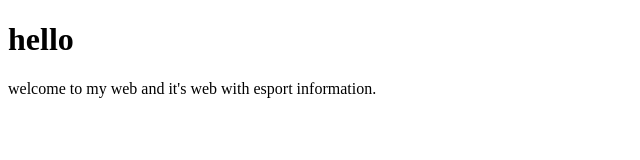
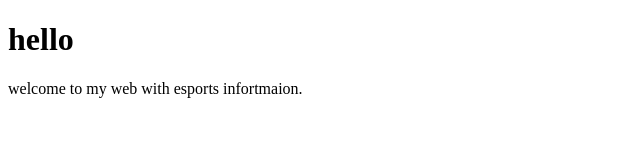
Before and after one commit to veresagoston/theproweboldal, a plain HTML site: page index.html in a window 1280 px wide. Shown: the whole page, without its empty margins (0-640 px from the left). Drawn offline with Linux system fonts and the light colour scheme.

Commit message:
Update index.html

```diff
--- a/index.html
+++ b/index.html
@@ -7,7 +7,7 @@
 
   <h1>hello</h1>
 
-<p>welcome to my web and it's web with esport information.</p>
+<p>welcome to my web with esports infortmaion.</p>
 
 </body>
 </html>
```
